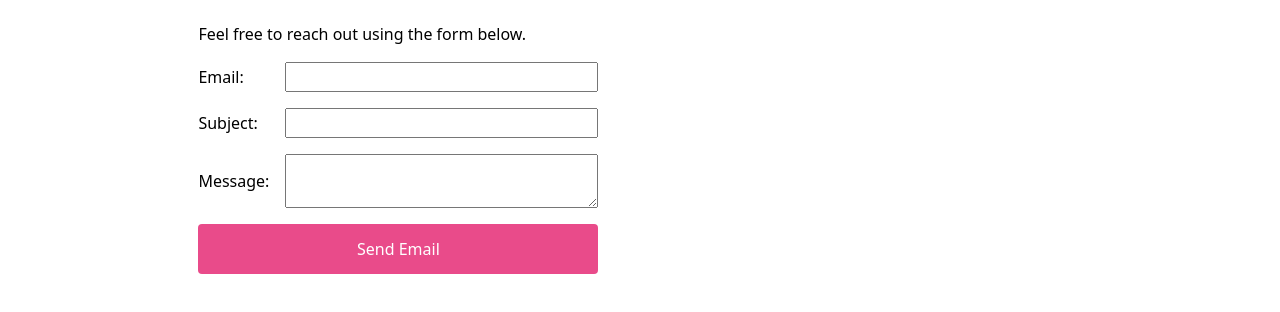
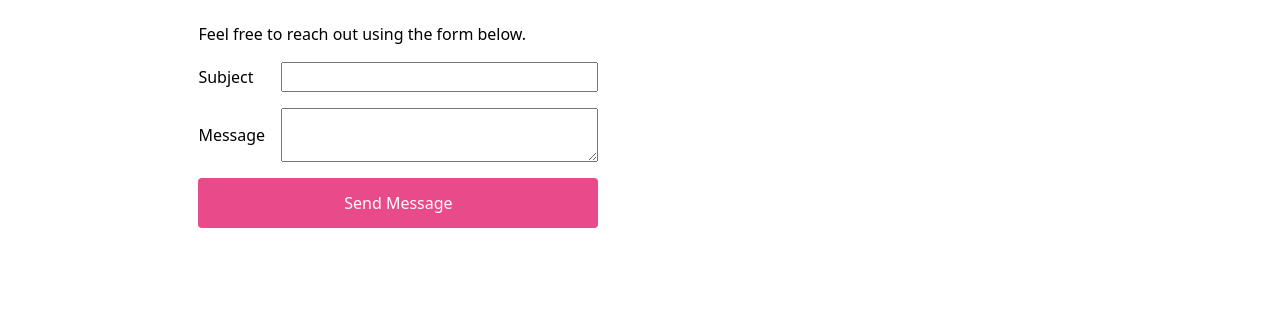
Before and after one commit to kanglee05/portfolio, a plain HTML site: page contact/index.html in a window 1280 px wide. Shown: the part 188-500 px from the top of the page. Drawn offline with Linux system fonts and the light colour scheme.

Commit message:
updated contact form

```diff
--- a/contact/index.html
+++ b/contact/index.html
@@ -13,23 +13,17 @@
     <h1>Contact Me</h1>
     <p>Feel free to reach out using the form below.</p>
 
-    <form action="mailto:YOUR_EMAIL@ucsd.edu" method="POST" enctype="text/plain">
-        <label>
-            Email:
-            <input type="email" name="email" required>
-        </label>
+    <form action="mailto:kanglee@ucsd.edu"> <label>
+        Subject
+        <input type="text" name="subject" required>
+    </label>
 
-        <label>
-            Subject:
-            <input name="subject">
-        </label>
+    <label>
+        Message
+        <textarea name="body" required></textarea>
+    </label>
 
-        <label>
-            Message:
-            <textarea name="body"></textarea>
-        </label>
-
-        <button>Send Email</button>
+    <button type="submit">Send Message</button>
     </form>
 </body>
 </html>
--- a/global.js
+++ b/global.js
@@ -80,3 +80,36 @@ select.addEventListener('input', function (event) {
 if ("colorScheme" in localStorage) {
   setColorScheme(localStorage.colorScheme);
 }
+
+// --- Step 5: Better Contact Form Interception ---
+let form = document.querySelector('form');
+
+// Use optional chaining (?.) so this script doesn't crash on pages without a form
+form?.addEventListener('submit', function (event) {
+  // 1. Stop the browser from doing its default ugly submission
+  event.preventDefault();
+
+  // 2. Gather all the data the user typed in
+  let data = new FormData(form);
+
+  // 3. Start building the URL using the form's action attribute (mailto:your@email.com)
+  // We add the '?' to start the URL parameters
+  let url = form.action + '?';
+
+  // 4. Iterate over the data and add it to the URL
+  for (let [name, value] of data) {
+    // encodeURIComponent converts spaces to %20 and handles special characters safely
+    url += `${name}=${encodeURIComponent(value)}&`;
+
+    // Example of what the loop is building:
+    // 1st pass: "mailto:your@email.com?subject=Hello%20World&"
+    // 2nd pass: "mailto:your@email.com?subject=Hello%20World&body=How%20are%20you&"
+  }
+
+  // 5. Clean up the trailing '&' at the very end of the string
+  // This is a subtle bug-fix to make the URL perfectly formatted!
+  url = url.slice(0, -1);
+
+  // 6. Open the mail client with the perfectly formatted URL
+  location.href = url;
+});
```
